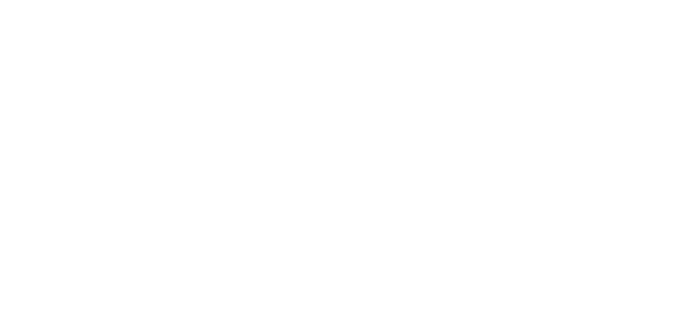
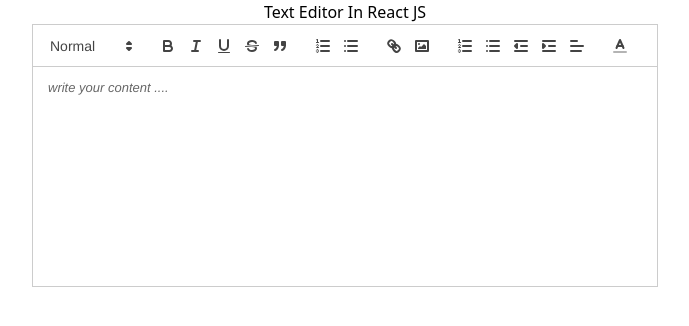
Before and after one commit to KiranPolaki/Hastag-Blog, a React (Vite) app in the folder frontend/: page /publish in a window 1280 px wide. Shown: the top 326 px of the page, without its empty margins (295-984 px from the left). Built offline with nearby package versions, Linux system fonts and the light colour scheme; a web font is replaced by a local one.

Commit message:
added react rich text editor

```diff
--- a/frontend/package.json
+++ b/frontend/package.json
@@ -17,6 +17,7 @@
     "quill": "^2.0.2",
     "react": "^18.2.0",
     "react-dom": "^18.2.0",
+    "react-quill": "^2.0.0",
     "react-router-dom": "^6.23.1"
   },
   "devDependencies": {
--- /dev/null
+++ b/frontend/src/components/TextEditor.tsx
@@ -0,0 +1,105 @@
+import "quill/dist/quill.snow.css";
+import { useState } from "react";
+import ReactQuill from "react-quill";
+
+export const TextEditor = () => {
+  const [value, setValue] = useState("");
+  const modules = {
+    toolbar: [
+      [{ size: ["small", false, "large", "huge"] }],
+      ["bold", "italic", "underline", "strike", "blockquote"],
+      [{ list: "ordered" }, { list: "bullet" }],
+      ["link", "image"],
+      [
+        { list: "ordered" },
+        { list: "bullet" },
+        { indent: "-1" },
+        { indent: "+1" },
+        { align: [] },
+      ],
+      [
+        {
+          color: [
+            "#000000",
+            "#e60000",
+            "#ff9900",
+            "#ffff00",
+            "#008a00",
+            "#0066cc",
+            "#9933ff",
+            "#ffffff",
+            "#facccc",
+            "#ffebcc",
+            "#ffffcc",
+            "#cce8cc",
+            "#cce0f5",
+            "#ebd6ff",
+            "#bbbbbb",
+            "#f06666",
+            "#ffc266",
+            "#ffff66",
+            "#66b966",
+            "#66a3e0",
+            "#c285ff",
+            "#888888",
+            "#a10000",
+            "#b26b00",
+            "#b2b200",
+            "#006100",
+            "#0047b2",
+            "#6b24b2",
+            "#444444",
+            "#5c0000",
+            "#663d00",
+            "#666600",
+            "#003700",
+            "#002966",
+            "#3d1466",
+            "custom-color",
+          ],
+        },
+      ],
+    ],
+  };
+
+  const formats = [
+    "header",
+    "height",
+    "bold",
+    "italic",
+    "underline",
+    "strike",
+    "blockquote",
+    "list",
+    "color",
+    "bullet",
+    "indent",
+    "link",
+    "image",
+    "align",
+    "size",
+  ];
+
+  const handleProcedureContentChange = (content: string) => {
+    console.log("content---->", content);
+    setValue(content);
+  };
+
+  return (
+    <div>
+      <h1 style={{ textAlign: "center" }}>Text Editor In React JS</h1>
+      <div style={{ display: "grid", justifyContent: "center" }}>
+        <ReactQuill
+          theme="snow"
+          modules={modules}
+          formats={formats}
+          placeholder="write your content ...."
+          onChange={handleProcedureContentChange}
+          style={{ height: "220px" }}
+        ></ReactQuill>
+      </div>
+    </div>
+  );
+};
+
+export default TextEditor;
--- a/frontend/src/pages/PublishRichText.tsx
+++ b/frontend/src/pages/PublishRichText.tsx
@@ -1,5 +1,11 @@
+import { TextEditor } from "../components/TextEditor";
+
 export function PublishRichText() {
-  return <div></div>;
+  return (
+    <div>
+      <TextEditor />
+    </div>
+  );
 }
 
 // title
```
Also changed, not shown: 1 other file (tests, documents, lock files or other folders).
